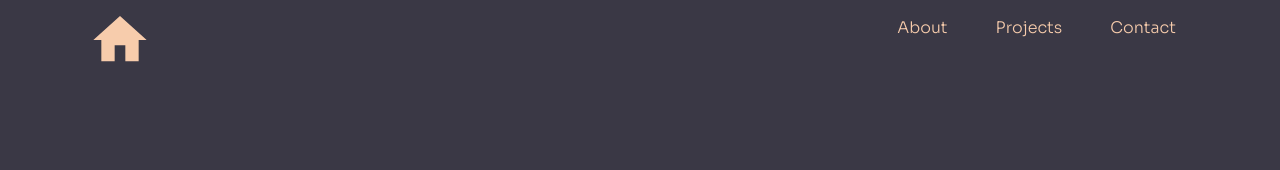
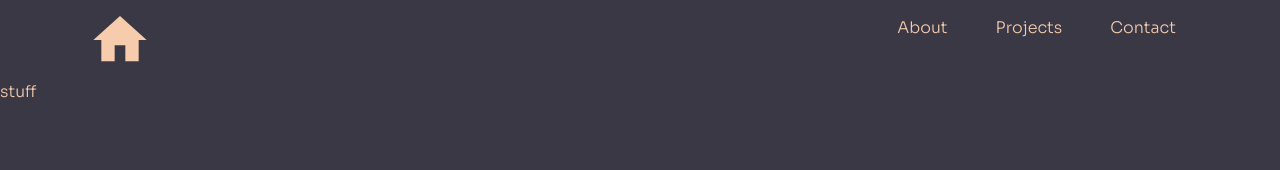
Before and after one commit to jardadev/portfolio_site, a React (Create React App) app: page / in a window 1280 px wide. Shown: the top 170 px of the page. Built offline with nearby package versions, Linux system fonts and the light colour scheme.

Commit message:
remove navbar from home page and add it to App

```diff
--- a/src/App.js
+++ b/src/App.js
@@ -1,9 +1,11 @@
 import { BrowserRouter as Router, Route, Routes } from 'react-router-dom';
 import Home from './pages/Home';
+import Navbar from './components/Navbar/Navbar.jsx';
 
 const App = () => {
 	return (
 		<Router>
+			<Navbar />
 			<Routes>
 				<Route path='/' element={<Home />} />
 			</Routes>
--- a/src/pages/Home.js
+++ b/src/pages/Home.js
@@ -1,12 +1,7 @@
 import React from 'react';
-import Navbar from '../components/Navbar/Navbar';
 
 const Home = () => {
-	return (
-		<div>
-			<Navbar />
-		</div>
-	);
+	return <div>stuff</div>;
 };
 
 export default Home;
```
